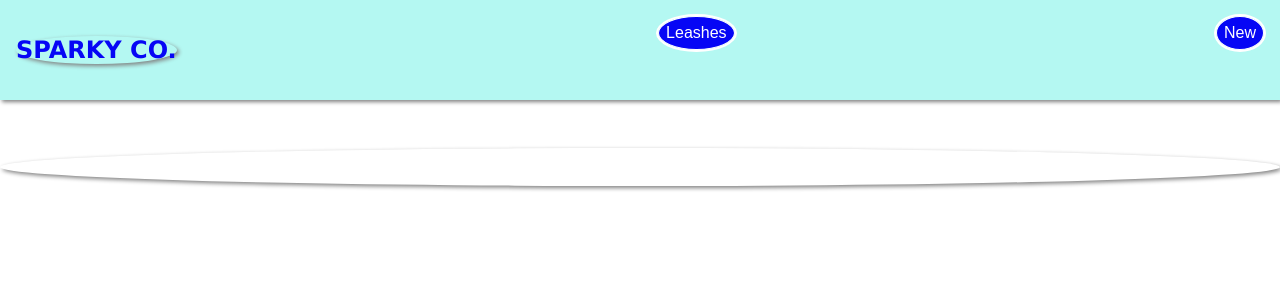
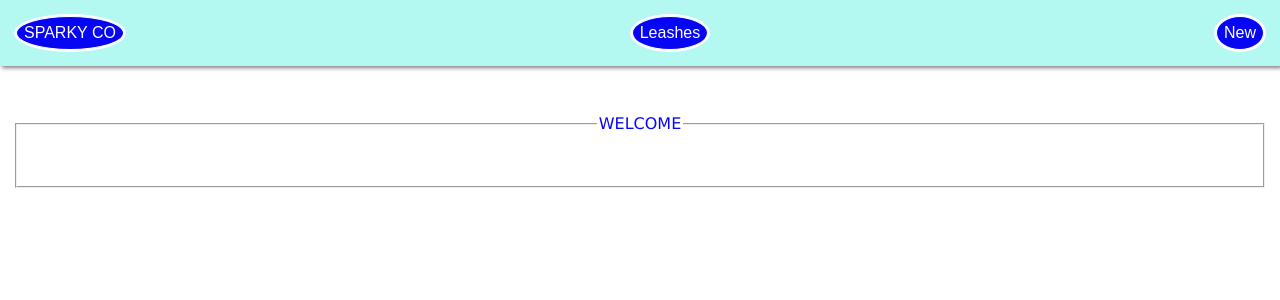
Before and after one commit to angie3j/store-app, a React (Create React App) app in the folder front-end/: page / in a window 1280 px wide. Shown: the top 300 px of the page. Built offline with nearby package versions, Linux system fonts and the light colour scheme.

Commit message:
Refactoring

```diff
--- a/front-end/src/Components/EditProduct.js
+++ b/front-end/src/Components/EditProduct.js
@@ -13,7 +13,6 @@ function EditProduct() {
     description: "",
     price: "",
     size: "",
-    color: "",
     featured: "",
   });
 
@@ -122,18 +121,6 @@ function EditProduct() {
           </h3>
 
           <h3>
-            <label htmlFor="color">Color:</label>
-            <input
-              id="color"
-              type="color"
-              name="color"
-              value={product.color}
-              placeholder="color"
-              onChange={handleTextChange}
-            />
-          </h3>
-
-          <h3>
             <label htmlFor="featured">Featured:</label>
             <input
               id="featured"
--- a/front-end/src/Components/NavBar.css
+++ b/front-end/src/Components/NavBar.css
@@ -12,7 +12,7 @@
 h1 {
     /* text-align: center; */
     color: rgb(6, 6, 245);
-    box-shadow: 2px 2px 4px grey;
+    /* box-shadow: 2px 2px 4px grey; */
     border-radius: 90%;
 }
 
@@ -28,8 +28,3 @@ button {
     outline: 2px solid white;
     color: white;
   }
-
-
-  /* button hover {
-  background-color: red;
-  } */
--- a/front-end/src/Components/NavBar.js
+++ b/front-end/src/Components/NavBar.js
@@ -4,7 +4,13 @@ import { Link } from "react-router-dom";
 function NavBar() {
   return (
     <nav className="Nav">
-      <h1 style={{textAlign: 'center'}}>SPARKY CO.</h1>
+      {/* <h1 style={{textAlign: 'center'}}>.</h1> */}
+
+      <Link to="/">
+        <button style={{ color: "white" }}>SPARKY CO</button>
+      </Link>
+
+
       <Link to="/products">
         <button
         style={{ color: "white" }} >
--- a/front-end/src/Components/NewProduct.js
+++ b/front-end/src/Components/NewProduct.js
@@ -13,7 +13,6 @@ function Form() {
     description: "",
      price: "",
      size: "",
-     color: "",
      featured: "",
   });
 
@@ -119,20 +118,6 @@ function Form() {
           <br />
 
           <h3>
-            <label htmlFor="color">Color</label>
-            <input
-              id="color"
-              name="color"
-              value={products.color}
-              type="text"
-              onChange={handleTextChange}
-              placeholder="color"
-              required
-            />
-          </h3>
-          <br />
-
-          <h3>
             <label htmlFor="featured">Featured</label>
             <input
               id="featured"
--- a/front-end/src/Components/ShowProduct.js
+++ b/front-end/src/Components/ShowProduct.js
@@ -43,8 +43,6 @@ function ShowProducts() {
           <h5>{product.price}</h5>
 
           <h5>{product.size}</h5>
-
-          <h5>{product.color}</h5>
 
           <h5>{product.featured}</h5>
 
--- a/front-end/src/Pages/Home.js
+++ b/front-end/src/Pages/Home.js
@@ -1,10 +1,13 @@
 function Home() {
   return (
     <div className="Home">
-        <h1
-        style={{ color: "white", textAlign: "center" }}
-        >WELCOME
-        </h1>
+        <fieldset>
+                 <br />
+                 <br />
+          <legend
+                  style={{ color: "rgb(6, 6, 245)", textAlign: "center" }}
+          >WELCOME</legend>
+       </fieldset>
     </div>
   );
 }
```
Also changed, not shown: 1 other file (tests, documents, lock files or other folders).
